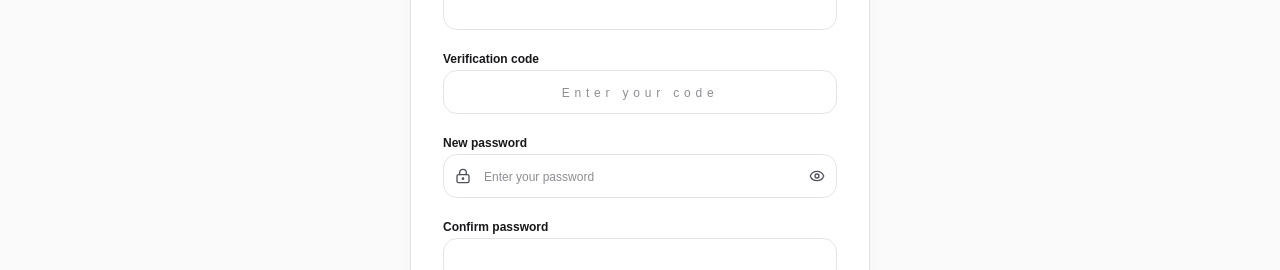
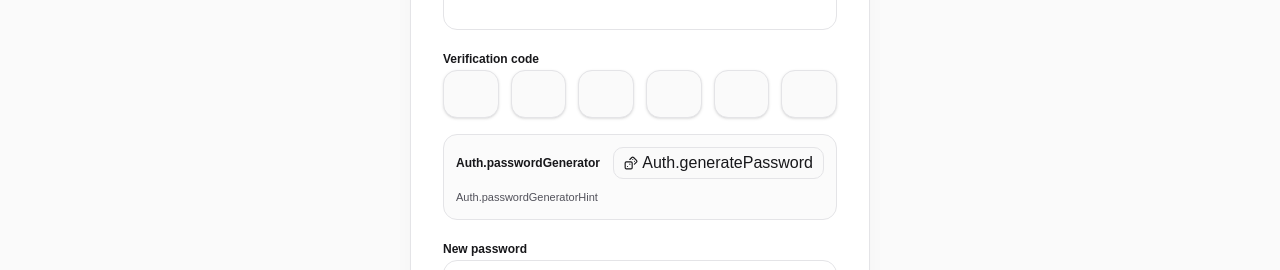
Before and after one commit to Ahmd-Khaled/ecommerce-frontend, a Next.js app: page /en/reset-password in a window 1280 px wide. Shown: the part 428-698 px from the top of the page. Built offline with nearby package versions, Linux system fonts and the light colour scheme; no server answers; a web font is replaced by a local one.

Commit message:
feat(auth): use OTP boxes and password generator for password reset

```diff
--- a/src/features/auth/components/reset-password-page.tsx
+++ b/src/features/auth/components/reset-password-page.tsx
@@ -13,6 +13,8 @@ import { apiErrorMessage } from "@/lib/api/axios";
 import { Button } from "@/components/ui/button";
 import { Input } from "@/components/ui/input";
 import { Link } from "@/i18n/navigation";
+import { OtpInput } from "@/features/auth/components/otp-input";
+import { PasswordGenerator } from "@/features/auth/components/password-generator";
 
 function ResetPasswordForm() {
   const t = useTranslations("Auth");
@@ -27,6 +29,11 @@ function ResetPasswordForm() {
 
   async function handleSubmit(event: FormEvent<HTMLFormElement>) {
     event.preventDefault();
+
+    if (otp.length !== 6) {
+      toast.error(t("invalidOtpLength"));
+      return;
+    }
 
     if (newPassword !== confirmPassword) {
       toast.error(t("passwordsDoNotMatch"));
@@ -70,8 +77,12 @@ function ResetPasswordForm() {
         </div>
         <div className="space-y-2">
           <label htmlFor="reset-otp" className="text-xs font-semibold">{t("verificationCode")}</label>
-          <Input id="reset-otp" type="text" inputMode="numeric" autoComplete="one-time-code" required maxLength={10} value={otp} onChange={(event) => setOtp(event.target.value.replace(/\s/g, ""))} placeholder={t("verificationCodePlaceholder")} className="h-11 rounded-xl text-center font-bold tracking-[0.3em]" />
+          <OtpInput value={otp} onChange={setOtp} label={t("verificationCode")} />
         </div>
+        <PasswordGenerator onGenerate={(generated) => {
+          setNewPassword(generated);
+          setConfirmPassword(generated);
+        }} />
         <div className="space-y-2">
           <label htmlFor="reset-password" className="text-xs font-semibold">{t("newPassword")}</label>
           <div className="relative">
```
